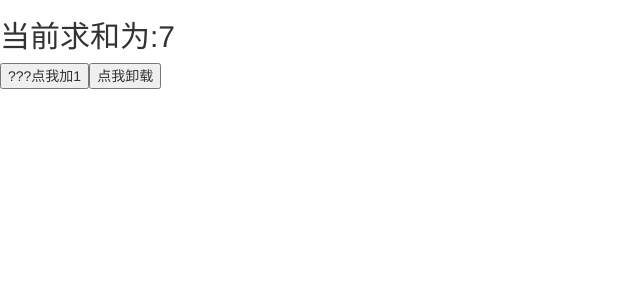
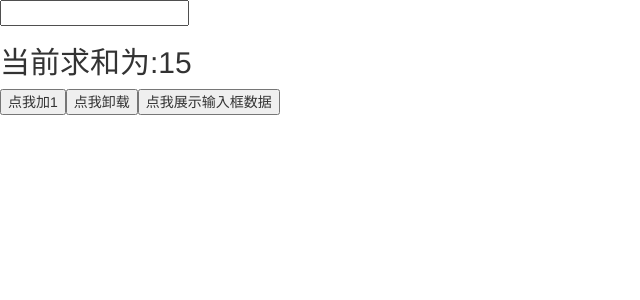
Before and after one commit to sven713/react_extension, a React (Create React App) app: page / in a window 1280 px wide. Shown: the top 300 px of the page, without its empty margins (0-640 px from the left). Built offline with nearby package versions, Linux system fonts and the light colour scheme.

Commit message:
P120  2:08   ref

```diff
--- a/src/components/3_hooks/index.jsx
+++ b/src/components/3_hooks/index.jsx
@@ -1,89 +1,98 @@
 import React, { Component } from 'react'
 import ReactDom from 'react-dom'
 
-//  class Demo extends Component {
+ class Demo extends Component {
 
-//   state = {
-//     count: 0
+  state = {
+    count: 0
+  }
+
+  componentDidMount(){
+
+    this.timer = setInterval(() => {
+
+      this.setState({
+        count : this.state.count + 1
+      })
+    }, 500);
+
+
+  }
+
+  componentWillUnmount(){
+    clearInterval(this.timer)
+  }
+
+  remove =()=>{
+    ReactDom.unmountComponentAtNode(document.getElementById('root'))
+  }
+
+  add = ()=> {
+    this.setState({
+      count: this.state.count + 1
+    })
+  }
+
+  iptRef = React.createRef()
+
+  showIptValue = ()=> {
+    console.log('------dd',this.iptRef)
+    alert(this.iptRef.current.value)
+  }
+
+  render() {
+    return (
+      <div>
+        <input ref={this.iptRef}></input>
+        <h2>当前求和为:{this.state.count}</h2>
+        <button onClick={this.add}>点我加1</button>
+        <button onClick={this.remove}>点我卸载</button>
+        <button onClick={this.showIptValue}>点我展示输入框数据</button>
+      </div>
+    )
+  }
+}
+
+// 函数里面没有this
+// function Demo (){
+
+//   const [count, setCount] = React.useState(0)
+
+
+//   // 函数组件的生命周期函数: didMount + willUnMount
+//   React.useEffect(()=>{
+//     console.log('@')
+//     let timer = setInterval(() => {
+//       setCount(count => count + 1)
+//     }, 1000);
+//     const iiii = 99
+//     return ()=> { // 相当于willUnmount
+//       console.log('####',iiii)
+//       clearInterval(timer)
+//     }
+//   },[]) //空数组表示谁也不检测; 数组中写谁,表示检测谁 ; 相当于
+
+//   function add(){
+
+//     setCount(count =>  count + 1)
 //   }
 
-//   componentDidMount(){
-
-//     this.timer = setInterval(() => {
-
-//       this.setState({
-//         count : this.state.count + 1
-//       })
-//     }, 500);
-
-
-//   }
-
-//   componentWillUnmount(){
-//     clearInterval(this.timer)
-//   }
-
-//   remove =()=>{
+//   function remove(){
 //     ReactDom.unmountComponentAtNode(document.getElementById('root'))
 //   }
 
-//   add = ()=> {
-//     this.setState({
-//       count: this.state.count + 1
-//     })
-//   }
+//   return(
 
-//   render() {
-//     return (
 //       <div>
-//         <h2>当前求和为:{this.state.count}</h2>
-//         <button onClick={this.add}>点我加1</button>
-//         <button onClick={this.remove}>点我卸载</button>
-//       </div>
-//     )
-//   }
-// }
-
-// 函数里面没有this
-function Demo (){
-
-  const [count, setCount] = React.useState(0)
+//         <h2>当前求和为:{count}</h2>
+//         <button onClick={add}>???点我加1</button>
+//         <button onClick={remove}>点我卸载</button>
 
 
-  // 函数组件的生命周期函数: didMount + willUnMount
-  React.useEffect(()=>{
-    console.log('@')
-    let timer = setInterval(() => {
-      setCount(count => count + 1)
-    }, 1000);
-    const iiii = 99
-    return ()=> { // 相当于willUnmount
-      console.log('####',iiii)
-      clearInterval(timer)
-    }
-  },[]) //空数组表示谁也不检测; 数组中写谁,表示检测谁 ; 相当于
+//       </div>
 
-  function add(){
-
-    setCount(count =>  count + 1)
-  }
-
-  function remove(){
-    ReactDom.unmountComponentAtNode(document.getElementById('root'))
-  }
-
-  return(
-
-      <div>
-        <h2>当前求和为:{count}</h2>
-        <button onClick={add}>???点我加1</button>
-        <button onClick={remove}>点我卸载</button>
-
-
-      </div>
-
-  )
-}
+//   )
+// }
 
 
 export default Demo
```
